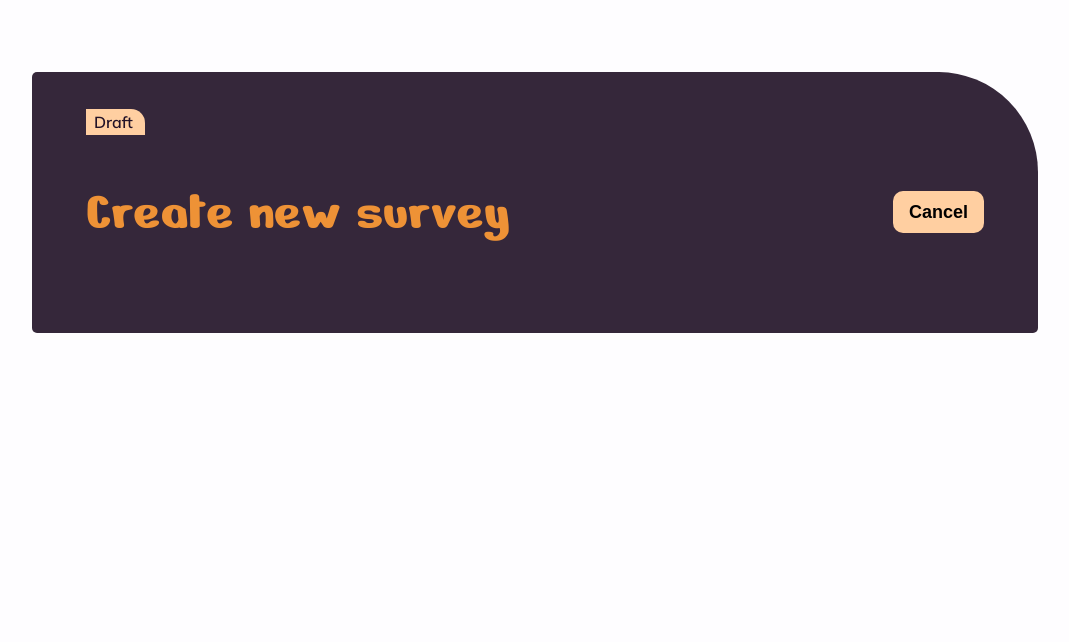
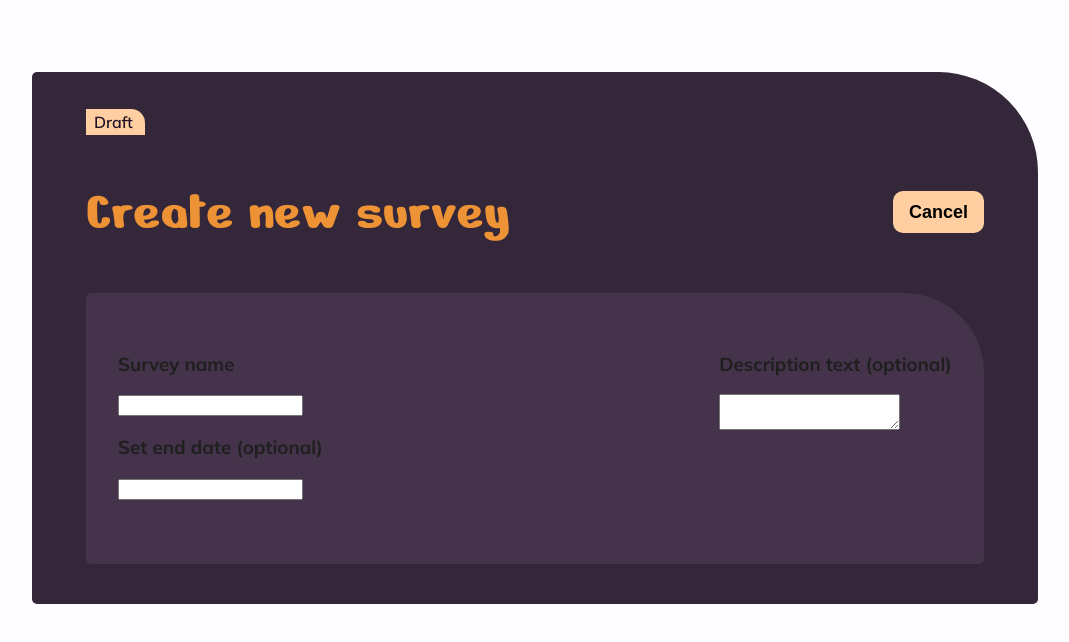
Before and after one commit to SvenWeigel/PollApp, an Angular app: page /newsurvey in a window 1280 px wide. Shown: the top 642 px of the page, without its empty margins (77-1146 px from the left). Built offline with nearby package versions, Linux system fonts and the light colour scheme; a web font is replaced by a local one.

Commit message:
add: style to card

```diff
--- a/src/app/shared/components/newsurvey-card-form/newsurvey-card-form.html
+++ b/src/app/shared/components/newsurvey-card-form/newsurvey-card-form.html
@@ -1 +1,15 @@
-<p>newsurvey-card-form works!</p>
+<main>
+    <div class="form-top">
+        <div class="form-top--left">
+            <h3>Survey name</h3>
+            <input type="text" class="form-top--left-input">
+            <h3>Set end date (optional)</h3>
+            <input type="text" class="form-top--left-input">
+        </div>
+        <div class="form-top--right">
+            <h3>Description text (optional)</h3>
+            <textarea name="" id=""></textarea>
+        </div>
+    </div>
+    <div class="form-bottom"></div>
+</main>
--- a/src/app/shared/components/newsurvey-card-form/newsurvey-card-form.scss
+++ b/src/app/shared/components/newsurvey-card-form/newsurvey-card-form.scss
@@ -0,0 +1,14 @@
+main{
+    background-color: #8E709929;
+    padding: 40px 32px 40px 32px;
+    border-top-right-radius: 80px;
+    border-top-left-radius: 5px;
+    border-bottom-right-radius: 5px;
+    border-bottom-left-radius: 5px;
+}
+
+.form-top{
+    display: flex;
+    justify-content: space-between;
+    margin-bottom: 24px;
+}
--- a/src/app/shared/components/newsurvey-card-header/newsurvey-card-header.scss
+++ b/src/app/shared/components/newsurvey-card-header/newsurvey-card-header.scss
@@ -1,13 +1,3 @@
-main {
-    padding: 40px 54px 40px 54px;
-    margin: 72px 165px 108px 109px;
-    background-color: var(--color--background);
-    border-top-right-radius: 100px;
-    border-top-left-radius: 5px;
-    border-bottom-right-radius: 5px;
-    border-bottom-left-radius: 5px;
-}
-
 span {
     font-family: "Mulish", sans-serif;
     font-size: 16px;
--- a/src/app/shared/components/newsurvey-card/newsurvey-card.html
+++ b/src/app/shared/components/newsurvey-card/newsurvey-card.html
@@ -1 +1,4 @@
+<main>
 <app-newsurvey-card-header></app-newsurvey-card-header>
+<app-newsurvey-card-form></app-newsurvey-card-form>
+</main>
--- a/src/app/shared/components/newsurvey-card/newsurvey-card.scss
+++ b/src/app/shared/components/newsurvey-card/newsurvey-card.scss
@@ -0,0 +1,9 @@
+main {
+    padding: 40px 54px 40px 54px;
+    margin: 72px 165px 108px 109px;
+    background-color: var(--color--background);
+    border-top-right-radius: 100px;
+    border-top-left-radius: 5px;
+    border-bottom-right-radius: 5px;
+    border-bottom-left-radius: 5px;
+}
--- a/src/app/shared/components/newsurvey-card/newsurvey-card.ts
+++ b/src/app/shared/components/newsurvey-card/newsurvey-card.ts
@@ -1,9 +1,10 @@
 import { Component } from '@angular/core';
 import { NewsurveyCardHeader } from "../newsurvey-card-header/newsurvey-card-header";
+import { NewsurveyCardForm } from "../newsurvey-card-form/newsurvey-card-form";
 
 @Component({
   selector: 'app-newsurvey-card',
-  imports: [NewsurveyCardHeader,],
+  imports: [NewsurveyCardHeader, NewsurveyCardForm],
   templateUrl: './newsurvey-card.html',
   styleUrl: './newsurvey-card.scss',
 })
```
